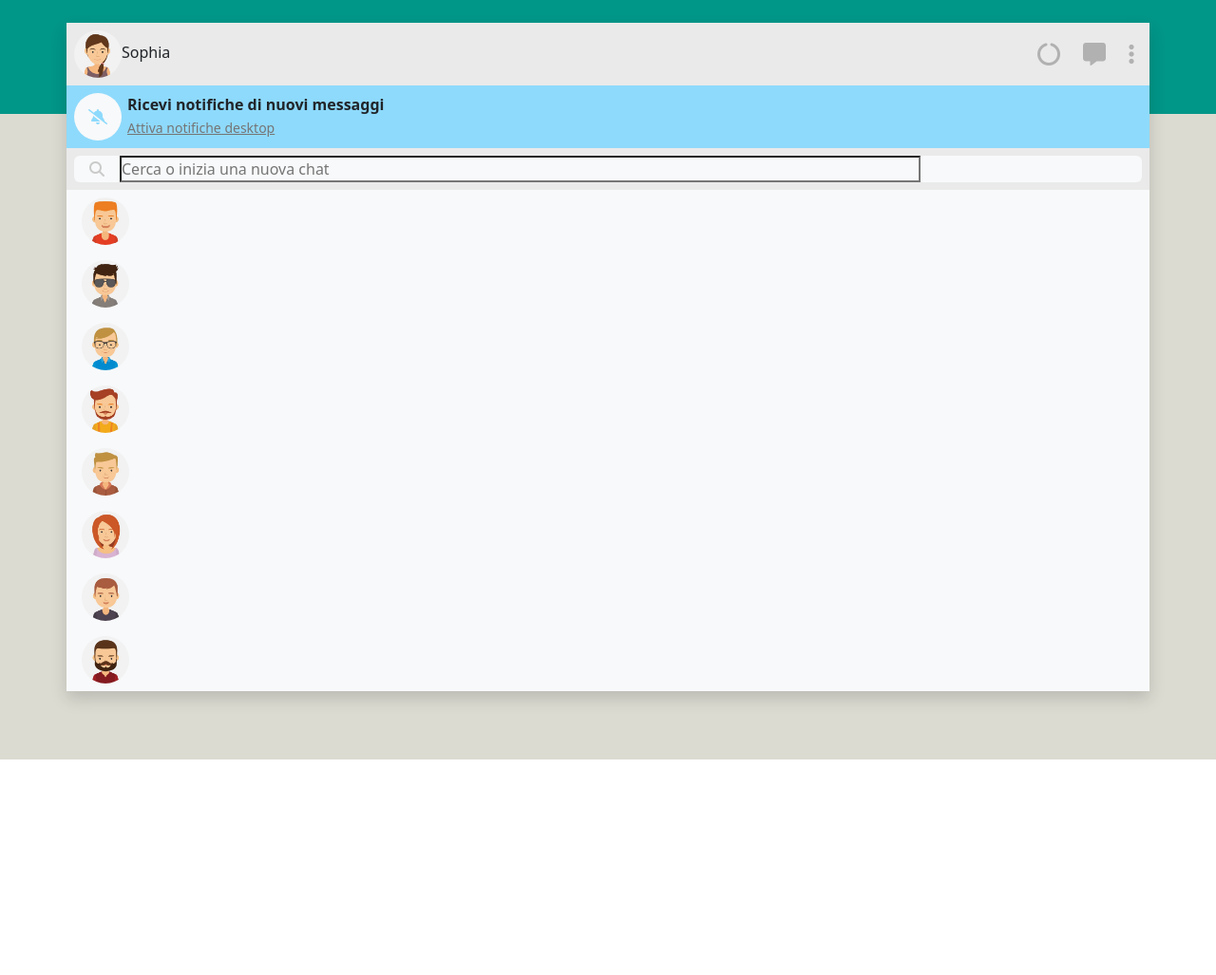
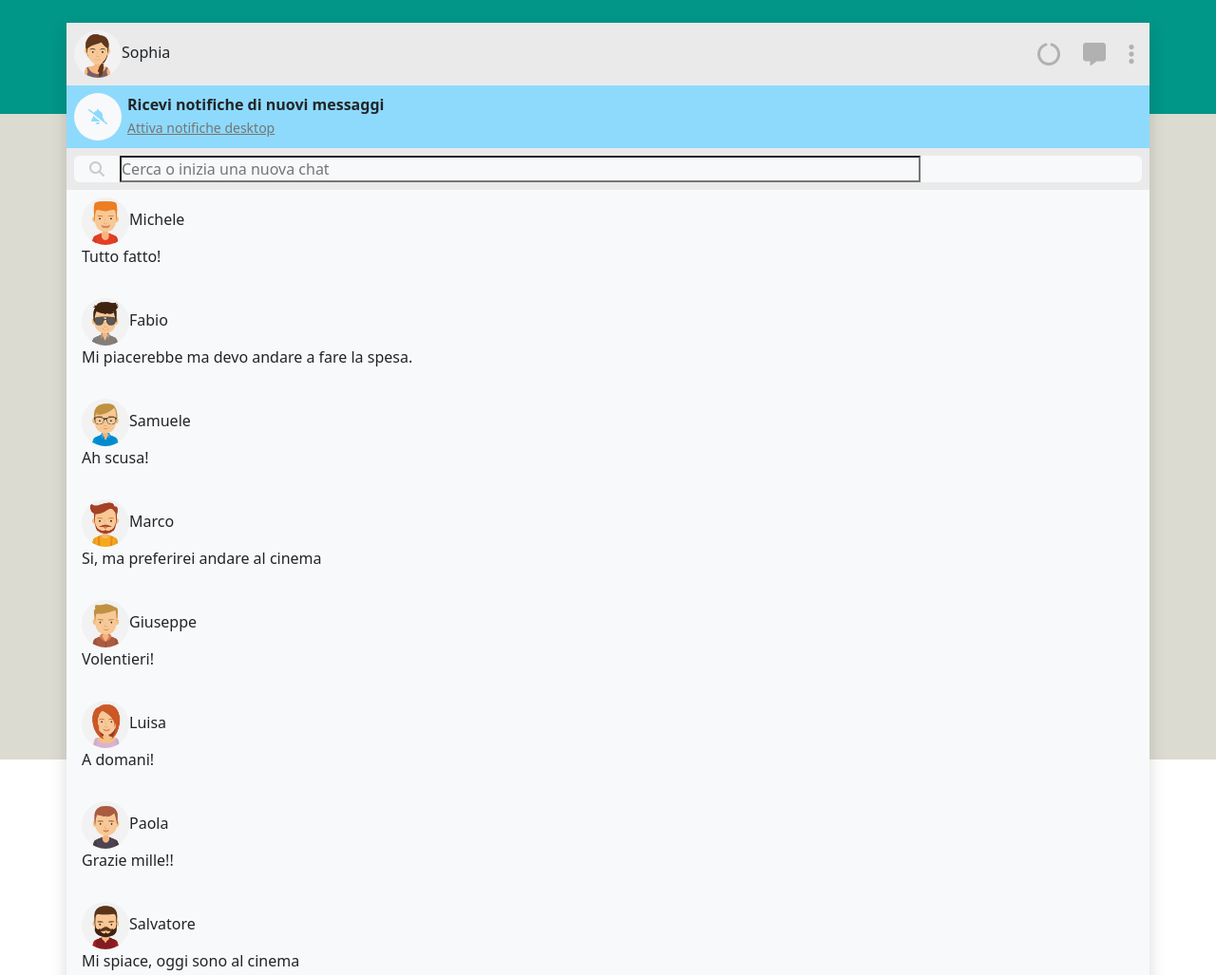
Before and after one commit to Huntney1/vue-boolzapp, a plain HTML site: page index.html in a window 1280 px wide. Shown: the top 1027 px of the page at 95% size. Before the commit the page ends 800 px from the top, so only its background shows below. Drawn offline with nearby package versions, Linux system fonts and the light colour scheme.

Commit message:
fix message

```diff
--- a/index.html
+++ b/index.html
@@ -66,8 +66,11 @@
                         <div class="col-12 bg-light flex-grow-1">
                             <div id="contacts-section">
                                 <div v-for="(contact, index) in contacts" role="button" class="py-2 px-3">
-                                    <img :src="'./img/avatar'+contact.avatar+'.jpg'" alt="avatar">
-                                    <span>{{contacts.name}}</span>
+                                    <img :src="`img/avatar${contact.avatar}.jpg`" alt="avatar">
+                                    <span>{{ contact.name }}</span>
+                                    <p>{{contact.messages[contact.messages.length -1].text}}</p>
+
+
                                 </div>
                             </div>
                         </div>
```
